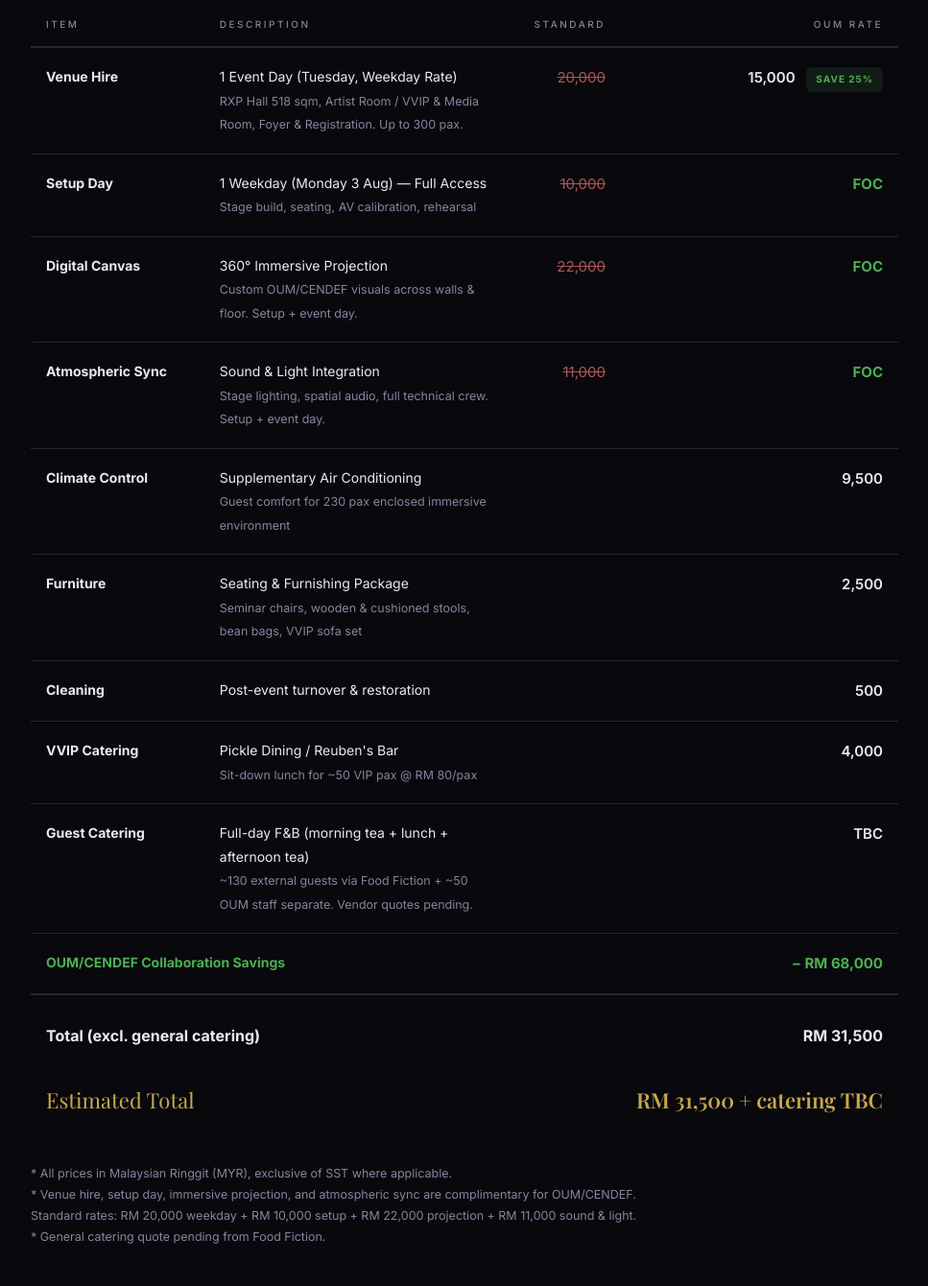
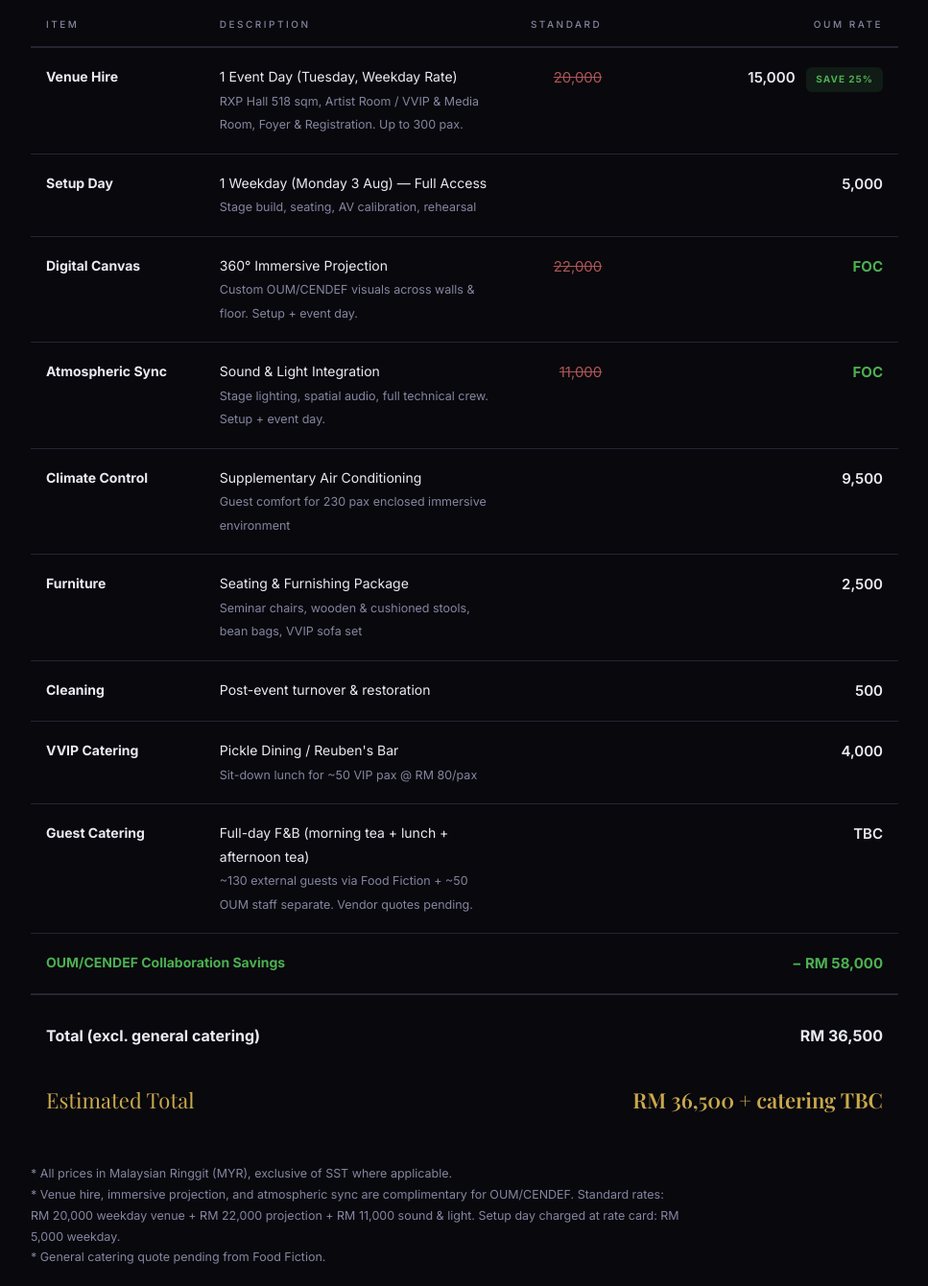
Before and after one commit to sebkowski/rxp-oum-proposal, a plain HTML site: page index.html in a window 1280 px wide. Shown: the part 6680-8020 px from the top of the page at 96% size, without its empty margins (156-1123 px from the left). Drawn offline with nearby package versions, Linux system fonts and the light colour scheme; a web font is replaced by a local one.

Commit message:
Update setup day to rate card 2026 pricing (RM 5,000)
Setup day changed from FOC to RM 5,000 (weekday setup rate per
RXP Rate Card 2026 v2). Total updated to RM 36,500, savings
adjusted to RM 58,000. Footnote updated accordingly.

Co-Authored-By: Claude Opus 4.6 (1M context) <noreply@anthropic.com>

```diff
--- a/index.html
+++ b/index.html
@@ -861,8 +861,8 @@
         <tr>
           <td><strong>Setup Day</strong></td>
           <td>1 Weekday (Monday 3 Aug) &mdash; Full Access<br><span class="desc">Stage build, seating, AV calibration, rehearsal</span></td>
-          <td class="struck">10,000</td>
-          <td style="color: var(--green); font-weight: 700;">FOC</td>
+          <td></td>
+          <td>5,000</td>
         </tr>
         <tr>
           <td><strong>Digital Canvas</strong></td>
@@ -908,22 +908,22 @@
         </tr>
         <tr class="discount">
           <td colspan="3"><strong>OUM/CENDEF Collaboration Savings</strong></td>
-          <td><strong>&minus; RM 68,000</strong></td>
+          <td><strong>&minus; RM 58,000</strong></td>
         </tr>
         <tr class="subtotal">
           <td colspan="3"><strong>Total (excl. general catering)</strong></td>
-          <td><strong>RM 31,500</strong></td>
+          <td><strong>RM 36,500</strong></td>
         </tr>
         <tr class="total">
           <td colspan="3">Estimated Total</td>
-          <td>RM 31,500 + catering TBC</td>
+          <td>RM 36,500 + catering TBC</td>
         </tr>
       </tbody>
     </table>
 
     <p class="reveal" style="margin-top: 28px; font-size: 12.5px;">
       * All prices in Malaysian Ringgit (MYR), exclusive of SST where applicable.<br>
-      * Venue hire, setup day, immersive projection, and atmospheric sync are complimentary for OUM/CENDEF. Standard rates: RM 20,000 weekday + RM 10,000 setup + RM 22,000 projection + RM 11,000 sound &amp; light.<br>
+      * Venue hire, immersive projection, and atmospheric sync are complimentary for OUM/CENDEF. Standard rates: RM 20,000 weekday venue + RM 22,000 projection + RM 11,000 sound &amp; light. Setup day charged at rate card: RM 5,000 weekday.<br>
       * General catering quote pending from Food Fiction.
     </p>
   </div>
```
